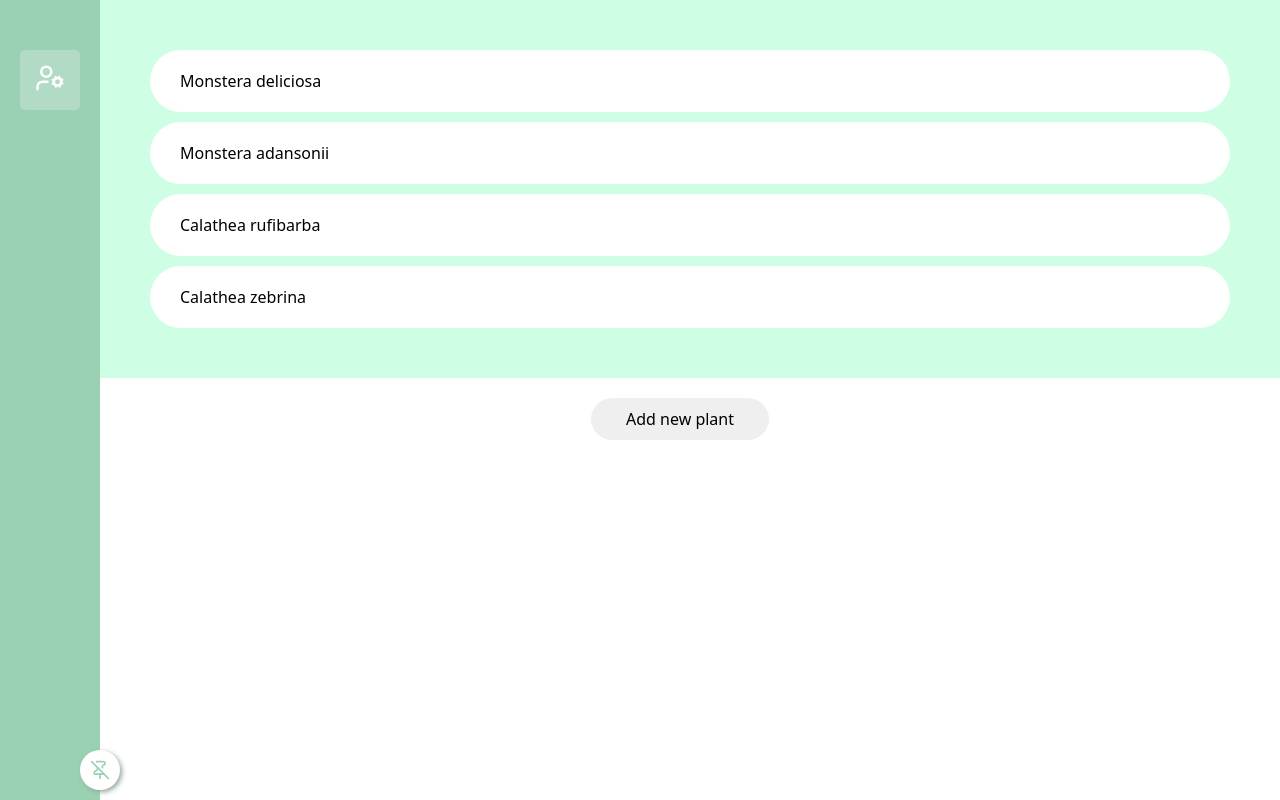
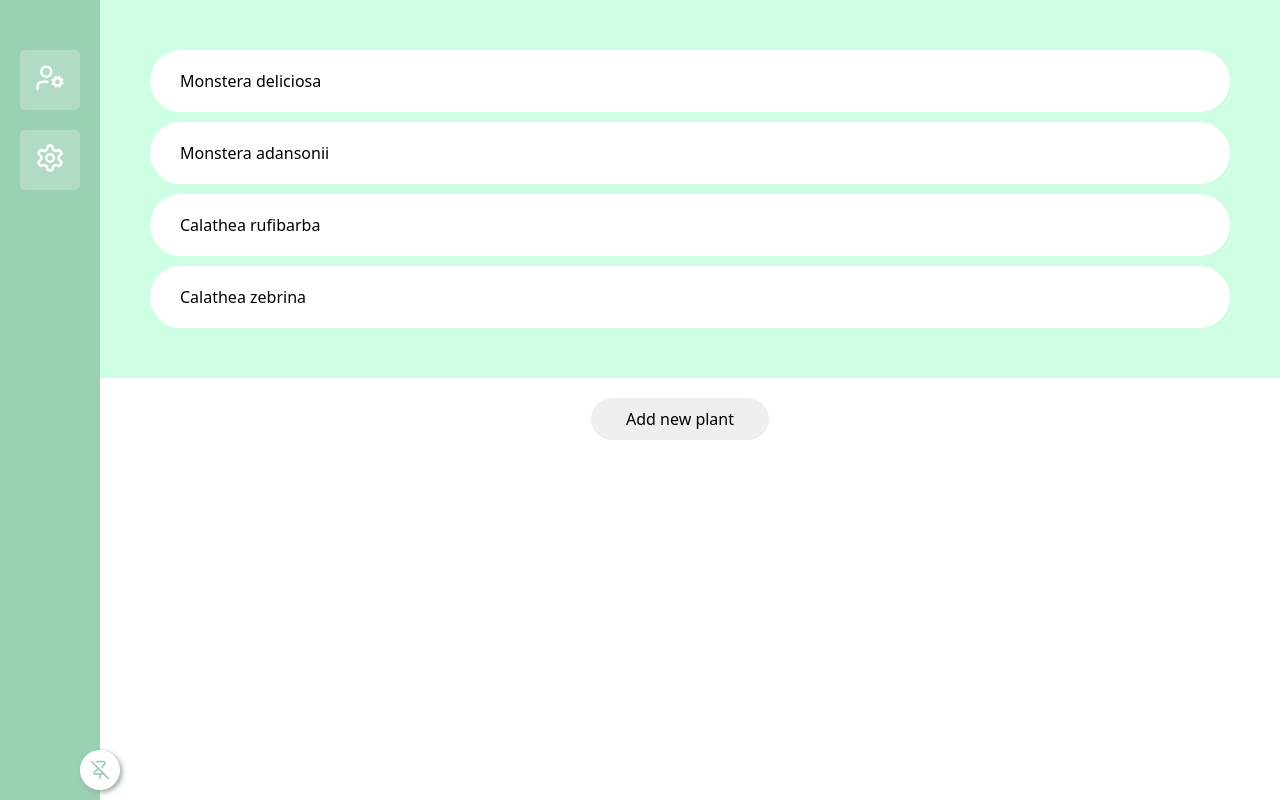
Before and after one commit to ngoosen/gardening-app, a Next.js app: page / in a window 1280 px wide. Built offline with nearby package versions, Linux system fonts and the light colour scheme.

Commit message:
feat: side nav lock update

```diff
--- a/app/components/sideNav/SideNavigation.tsx
+++ b/app/components/sideNav/SideNavigation.tsx
@@ -1,7 +1,7 @@
 "use client";
 
 import { useEffect, useState } from "react";
-import { UserCog } from "lucide-react";
+import { Settings, UserCog } from "lucide-react";
 
 import styles from "@/style/components/sideNav/SideNavigation.module.scss";
 
@@ -44,6 +44,11 @@ export default function SideNavigation(): JSX.Element {
           title="Administration"
           open={open}
         />
+        <SideNavigationButton
+          buttonIcon={<Settings />}
+          title="Paramètres"
+          open={open}
+        />
       </ul>
 
       <SideNavigationLock
--- a/app/components/sideNav/SideNavigationLock.tsx
+++ b/app/components/sideNav/SideNavigationLock.tsx
@@ -1,7 +1,7 @@
+import { useEffect, useState } from "react";
 import { ArrowLeftFromLine, ArrowRightFromLine, PinOff } from "lucide-react";
 
 import styles from "@/style/components/sideNav/SideNavigationLock.module.scss";
-import { useState } from "react";
 
 export enum SIDE_NAVIGATION_LOCK_STATE {
   LOCK_OPEN = "lock_open",
@@ -22,6 +22,11 @@ export default function SideNavigationLock(props: ISideNavigationLockProps): JSX
 
   const [displayState, setDisplayState] = useState<SIDE_NAVIGATION_LOCK_STATE>(state);
 
+  useEffect(() => {
+    onLock(displayState);
+  // eslint-disable-next-line react-hooks/exhaustive-deps
+  }, [displayState]);
+
   function clickHandler() {
     setDisplayState(latest => {
       if (latest === SIDE_NAVIGATION_LOCK_STATE.NO_LOCK) {
@@ -36,12 +41,8 @@ export default function SideNavigationLock(props: ISideNavigationLockProps): JSX
     });
   }
 
-  function updateHandler() {
-    onLock(displayState);
-  }
-
   return (
-    <button className={styles.main} onClick={clickHandler} onMouseLeave={updateHandler}>
+    <button className={styles.main} onClick={clickHandler}>
       {displayState === SIDE_NAVIGATION_LOCK_STATE.NO_LOCK && <PinOff />}
       {displayState === SIDE_NAVIGATION_LOCK_STATE.LOCK_CLOSED && <ArrowLeftFromLine />}
       {displayState === SIDE_NAVIGATION_LOCK_STATE.LOCK_OPEN && <ArrowRightFromLine />}
```
